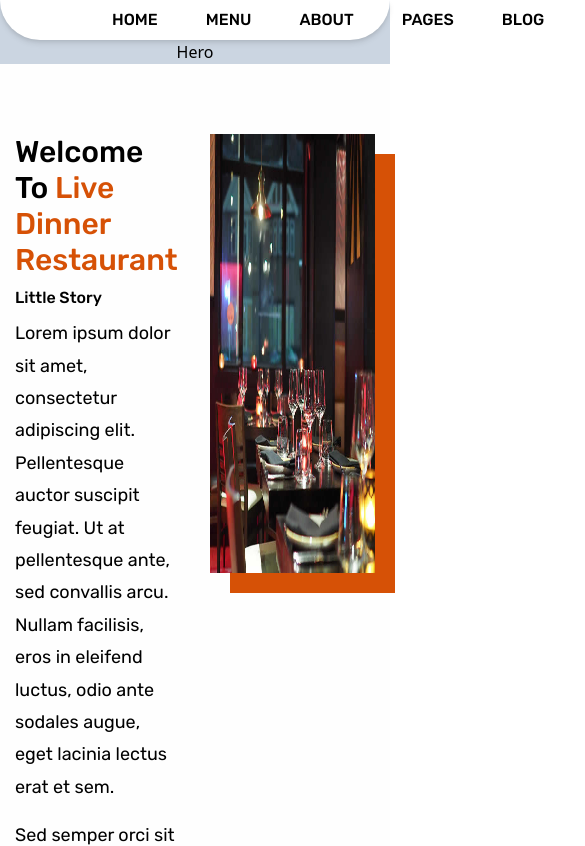
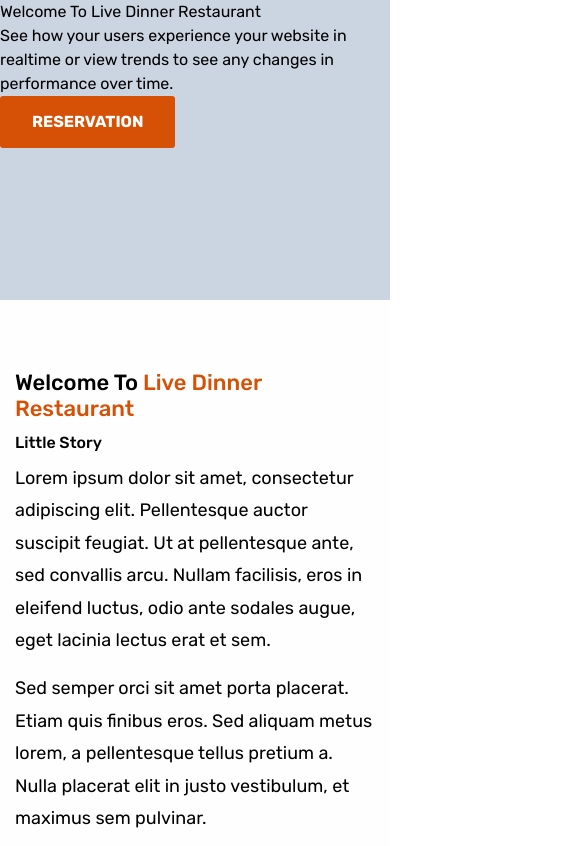
Before and after one commit to trebolcode/demo-restaurant, a React (Vite) app: page / in a window 390 px wide. Shown: the top 846 px of the page, 585 px wide, since content can reach past the window. Built offline with nearby package versions, Linux system fonts and the light colour scheme.

Commit message:
Reservation con responsive design

```diff
--- a/src/App.tsx
+++ b/src/App.tsx
@@ -11,7 +11,7 @@ import SpecialMenu from "./components/SpecialMenu";
 function App() {
   return (
     <div className="w-full bg-slate-300 flex flex-col justify-center items-center">
-      <NavBar />
+      {/* <NavBar /> */}
       <Hero />
       <Reservation />
       <Daily />
--- a/src/components/Hero.tsx
+++ b/src/components/Hero.tsx
@@ -1,9 +1,20 @@
-import React from 'react'
+import React from "react";
+import ReserButton from "./subcomponents/ReserButton";
 
 const Hero = () => {
   return (
-    <main>Hero</main>
-  )
-}
+    <main className="w-full h-[300px]" >
+      <div className="flex-col justify-center font-Rubik">
+      <h1>Welcome To Live Dinner Restaurant</h1>
+      <p>
+        See how your users experience your website in realtime or view trends to
+        see any changes in performance over time.
+      </p>
+      <ReserButton name_button="Reservation"/>
 
-export default Hero
+      </div>
+    </main>
+  );
+};
+
+export default Hero;
--- a/src/components/Reservation.tsx
+++ b/src/components/Reservation.tsx
@@ -4,9 +4,9 @@ import imgReservation from "../assets/img/about-img.jpg";
 
 const Reservation = () => {
   return (
-    <section className="bg-reservation bg-cover bg-bottom py-[70px] flex w-full h-auto justify-center">
-      <div className="px-[15px] font-Rubik  w-[570px] h-[438.75]">
-        <h2 className="font-medium text-[30px] pb-[10px] leading-[120%]">
+    <section className="bg-reservation bg-cover bg-bottom py-[70px] w-full h-auto justify-center flex flex-col md:flex-row">
+      <div className="px-[15px] pb-[30px] md:pb-0 font-Rubik w-auto xl:w-[570px] h-auto md:w-[50%] md:pl-[40px] lg:pl-[45px] xl:pl-0">
+        <h2 className="font-medium text-[22px] md:text-[30px] pb-[10px] leading-[120%]">
           Welcome To{" "}
           <span className="text-colReser">Live Dinner Restaurant</span>
         </h2>
@@ -26,11 +26,11 @@ const Reservation = () => {
         </p>
         <ReserButton name_button="reservation" />
       </div>
-      <div className="px-[15px]">
+      <div className="w-auto md:w-[50%] xl:w-[540px] h-auto px-[15px] md:pr-[40px] lg:pr-[45px] xl:pr-0">
         <img
           src={imgReservation}
           alt=""
-          className="w-[100%] h-[438.75px] shadow-shaReser"
+          className="xl:w-[540px] xl:h-[438.75px] shadow-shaReser"
         />
       </div>
     </section>
--- a/src/components/subcomponents/ReserButton.tsx
+++ b/src/components/subcomponents/ReserButton.tsx
@@ -6,7 +6,7 @@ interface Props {
 
 function ReserButton({ name_button }: Props) {
   return (
-    <button className="absolute px-[30px] py-[12px] text-[16px] bg-colReser text-[#ffffff] uppercase cursor-pointer font-[600] border-colReser border-[2px] border-transparent rounded-[3px] hover:bg-colReserHover transition duration-[300ms] ease-in-out">
+    <button className="px-[30px] py-[12px] text-[16px] bg-colReser text-[#ffffff] uppercase cursor-pointer font-[600] border-colReser border-[2px] border-transparent rounded-[3px] hover:bg-colReserHover transition duration-[300ms] ease-in-out">
       <a href="#">{name_button}</a>
     </button>
   );
```
